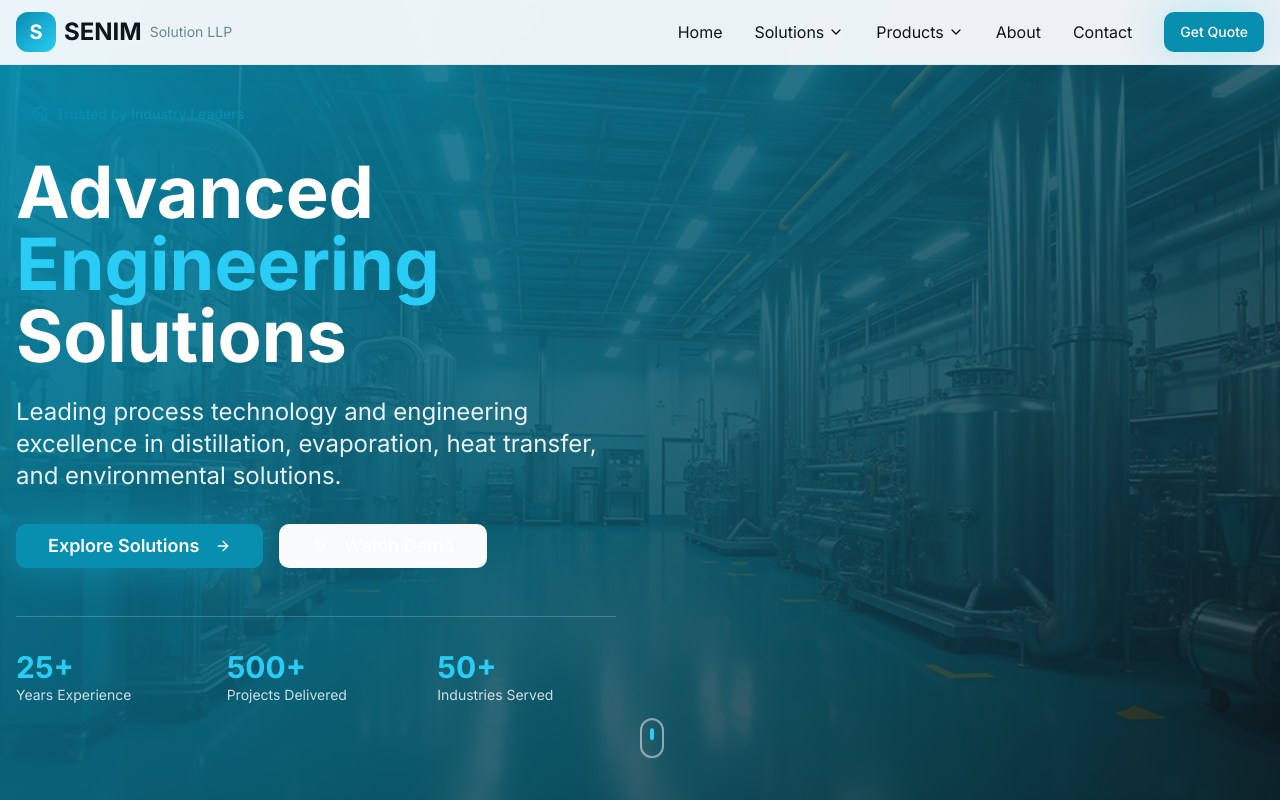
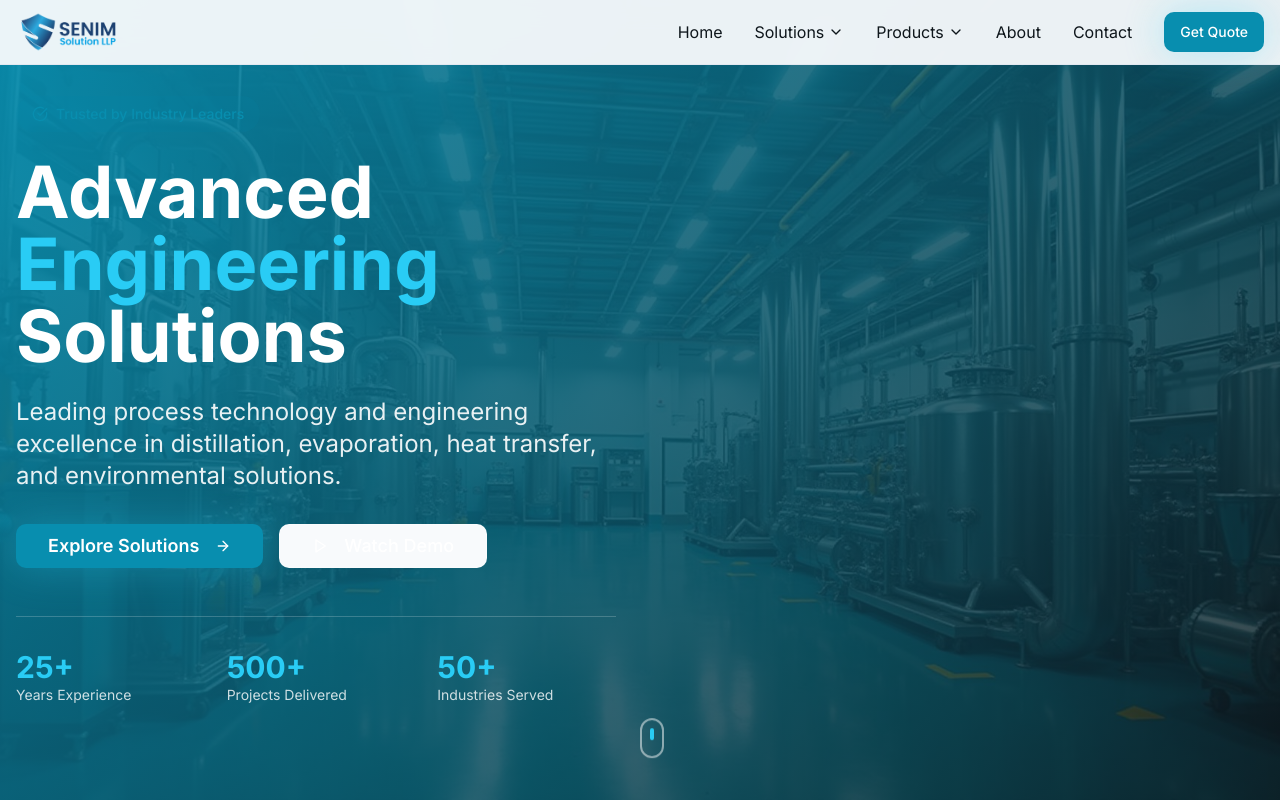
Before and after one commit to Ketanjedhe/senim-web-reimagined, a React (Vite) app: page / in a window 1280 px wide. Shown: the top 800 px of the page. Built offline with nearby package versions, Linux system fonts and the light colour scheme.

Commit message:
Add company logo
Use the provided image as the company logo.

```diff
--- a/index.html
+++ b/index.html
@@ -2,6 +2,7 @@
 <html lang="en">
   <head>
     <meta charset="UTF-8" />
+    <link rel="icon" href="/lovable-uploads/e8c37867-3a5e-4204-8f62-a84288908b86.png" type="image/png" />
     <meta name="viewport" content="width=device-width, initial-scale=1.0" />
     <title>SENIM - Advanced Engineering Solutions | Process Technology & Equipment</title>
     <meta name="description" content="Leading engineering company specializing in process technology, environmental solutions, heat transfer systems, and industrial equipment manufacturing. Serving Oil & Gas, Petrochemicals, and Pharmaceutical industries." />
--- a/src/components/Footer.tsx
+++ b/src/components/Footer.tsx
@@ -43,13 +43,11 @@ const Footer = () => {
           {/* Company Info */}
           <div className="lg:col-span-1">
             <div className="flex items-center space-x-2 mb-6">
-              <div className="w-10 h-10 bg-gradient-primary rounded-lg flex items-center justify-center">
-                <span className="text-primary-foreground font-bold text-xl">S</span>
-              </div>
-              <div>
-                <span className="text-2xl font-bold">SENIM</span>
-                <div className="text-sm text-background/80">Solution LLP</div>
-              </div>
+              <img
+                src="/lovable-uploads/e8c37867-3a5e-4204-8f62-a84288908b86.png"
+                alt="Senim Solution LLP Logo"
+                className="h-12 w-auto"
+              />
             </div>
 
             <p className="text-background/80 mb-6 leading-relaxed">
--- a/src/components/Navigation.tsx
+++ b/src/components/Navigation.tsx
@@ -38,11 +38,11 @@ const Navigation = () => {
         <div className="flex items-center justify-between h-16">
           {/* Logo */}
           <div className="flex items-center space-x-2">
-            <div className="w-10 h-10 bg-gradient-primary rounded-lg flex items-center justify-center">
-              <span className="text-primary-foreground font-bold text-xl">S</span>
-            </div>
-            <span className="text-2xl font-bold text-foreground">SENIM</span>
-            <span className="text-sm text-muted-foreground">Solution LLP</span>
+            <img
+              src="/lovable-uploads/e8c37867-3a5e-4204-8f62-a84288908b86.png"
+              alt="Senim Solution LLP Logo"
+              className="h-10 w-auto"
+            />
           </div>
 
           {/* Desktop Navigation */}
```
Also changed, not shown: public/lovable-uploads/e8c37867-3a5e-4204-8f62-a84288908b86.png (added).
